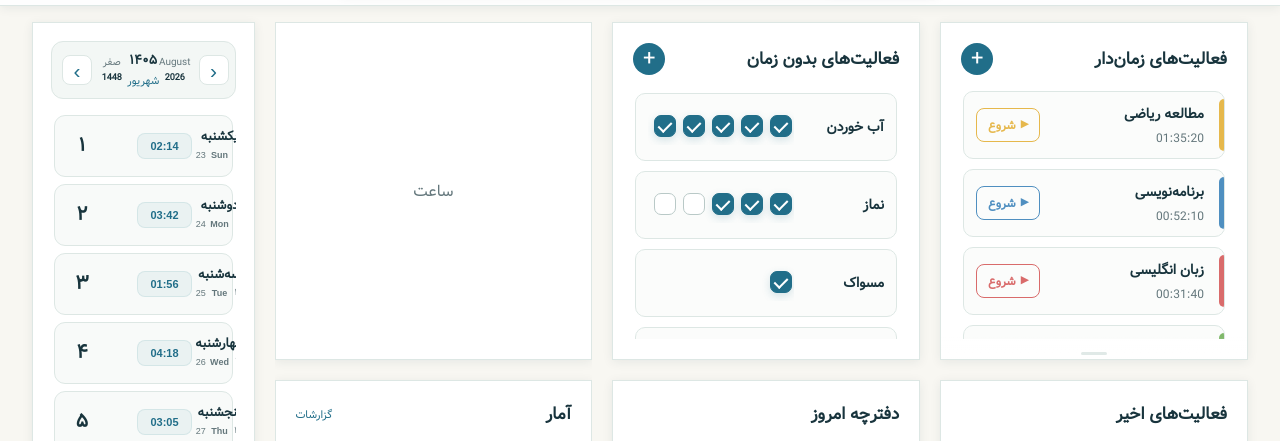
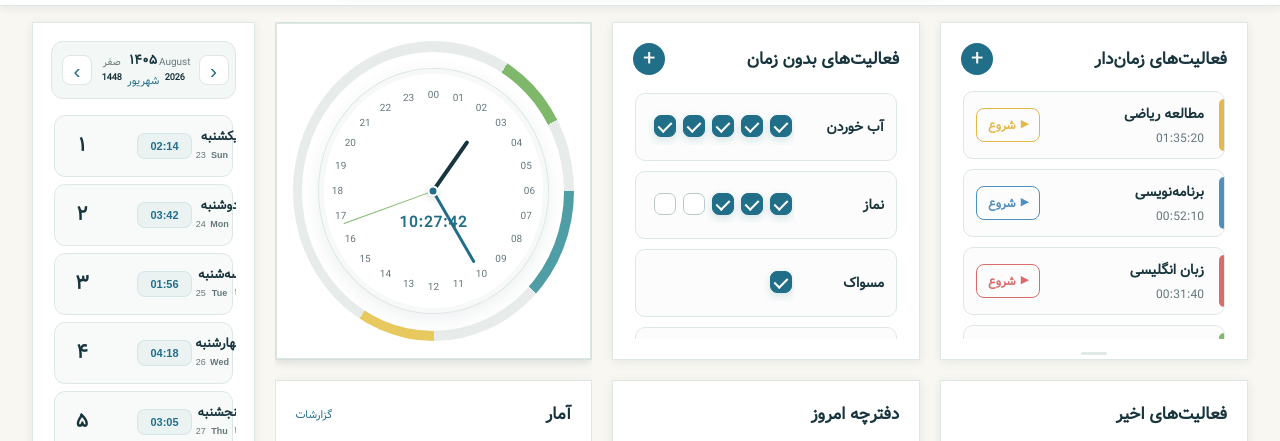
Before and after one commit to amir-m-rajabi/planner, a plain HTML site: page Frontend/pages/dashboard/preview.html in a window 1280 px wide. Shown: the part 66-507 px from the top of the page. Drawn offline with Linux system fonts and the light colour scheme.

Commit message:
feat: complete dashboard UI components

```diff
--- /dev/null
+++ b/Frontend/Components/dashboard/clock/clock.css
@@ -0,0 +1,424 @@
+/* ========================================
+   Clock
+======================================== */
+
+.clock {
+    width: 100%;
+    height: 100%;
+
+    display: flex;
+    align-items: center;
+    justify-content: center;
+
+    padding: 16px;
+
+    background-color: var(--color-surface);
+
+    border: 1px solid var(--color-border);
+    border-radius: var(--radius-lg);
+
+    box-shadow: var(--shadow-sm);
+
+    overflow: hidden;
+
+    color: var(--color-text);
+}
+
+
+/* ========================================
+   Clock Body
+======================================== */
+
+.clock__body {
+    position: relative;
+
+    width: min(100%, 300px);
+    height: min(100%, 300px);
+
+    aspect-ratio: 1;
+
+    display: flex;
+    align-items: center;
+    justify-content: center;
+}
+
+
+/* ========================================
+   Session Ring
+======================================== */
+
+.clock__session-ring {
+    position: absolute;
+
+    width: 100%;
+    height: 100%;
+
+    border-radius: 50%;
+
+    /*
+        فعلاً نمونه‌ی ظاهری.
+        بعداً JavaScript این قسمت را
+        بر اساس زمان واقعی می‌سازد.
+    */
+
+    background:
+        conic-gradient(
+            from -90deg,
+
+            #e7eceb 0deg 120deg,
+
+            #7fb86a 120deg 150deg,
+
+            #e7eceb 150deg 180deg,
+
+            #4f9ea5 180deg 225deg,
+
+            #e7eceb 225deg 270deg,
+
+            #e8c95f 270deg 300deg,
+
+            #e7eceb 300deg 360deg
+        );
+
+    display: flex;
+    align-items: center;
+    justify-content: center;
+
+    z-index: 1;
+}
+
+
+/*
+    فضای داخلی حلقه
+*/
+
+.clock__session-ring::after {
+    content: "";
+
+    position: absolute;
+
+    width: 93%;
+    height: 93%;
+
+    border-radius: 50%;
+
+    background-color: var(--color-surface);
+}
+
+
+/* ========================================
+   Clock Face
+======================================== */
+
+.clock__face {
+    position: relative;
+
+    width: 82%;
+    height: 82%;
+
+    aspect-ratio: 1;
+
+    border-radius: 50%;
+
+    background-color: var(--color-surface);
+
+    border: 1px solid var(--color-border);
+
+    box-shadow:
+        0 5px 18px rgba(24, 52, 61, 0.08),
+        inset 0 0 0 5px rgba(221, 231, 228, 0.25);
+
+    z-index: 2;
+}
+
+
+/* ========================================
+   Hour Numbers
+======================================== */
+
+.clock__number {
+    position: absolute;
+
+    top: 50%;
+    left: 50%;
+
+    width: 26px;
+    height: 26px;
+
+    display: flex;
+    align-items: center;
+    justify-content: center;
+
+    margin: -13px;
+
+    font-size: 10px;
+    font-weight: 500;
+
+    color: var(--color-text-secondary);
+
+    transform-origin: center;
+}
+
+
+/* ========================================
+   24 Hour Positions
+======================================== */
+
+.clock__number--00 {
+    transform: rotate(0deg)
+               translateY(-96px)
+               rotate(0deg);
+}
+
+.clock__number--01 {
+    transform: rotate(15deg)
+               translateY(-96px)
+               rotate(-15deg);
+}
+
+.clock__number--02 {
+    transform: rotate(30deg)
+               translateY(-96px)
+               rotate(-30deg);
+}
+
+.clock__number--03 {
+    transform: rotate(45deg)
+               translateY(-96px)
+               rotate(-45deg);
+}
+
+.clock__number--04 {
+    transform: rotate(60deg)
+               translateY(-96px)
+               rotate(-60deg);
+}
+
+.clock__number--05 {
+    transform: rotate(75deg)
+               translateY(-96px)
+               rotate(-75deg);
+}
+
+.clock__number--06 {
+    transform: rotate(90deg)
+               translateY(-96px)
+               rotate(-90deg);
+}
+
+.clock__number--07 {
+    transform: rotate(105deg)
+               translateY(-96px)
+               rotate(-105deg);
+}
+
+.clock__number--08 {
+    transform: rotate(120deg)
+               translateY(-96px)
+               rotate(-120deg);
+}
+
+.clock__number--09 {
+    transform: rotate(135deg)
+               translateY(-96px)
+               rotate(-135deg);
+}
+
+.clock__number--10 {
+    transform: rotate(150deg)
+               translateY(-96px)
+               rotate(-150deg);
+}
+
+.clock__number--11 {
+    transform: rotate(165deg)
+               translateY(-96px)
+               rotate(-165deg);
+}
+
+.clock__number--12 {
+    transform: rotate(180deg)
+               translateY(-96px)
+               rotate(-180deg);
+}
+
+.clock__number--13 {
+    transform: rotate(195deg)
+               translateY(-96px)
+               rotate(-195deg);
+}
+
+.clock__number--14 {
+    transform: rotate(210deg)
+               translateY(-96px)
+               rotate(-210deg);
+}
+
+.clock__number--15 {
+    transform: rotate(225deg)
+               translateY(-96px)
+               rotate(-225deg);
+}
+
+.clock__number--16 {
+    transform: rotate(240deg)
+               translateY(-96px)
+               rotate(-240deg);
+}
+
+.clock__number--17 {
+    transform: rotate(255deg)
+               translateY(-96px)
+               rotate(-255deg);
+}
+
+.clock__number--18 {
+    transform: rotate(270deg)
+               translateY(-96px)
+               rotate(-270deg);
+}
+
+.clock__number--19 {
+    transform: rotate(285deg)
+               translateY(-96px)
+               rotate(-285deg);
+}
+
+.clock__number--20 {
+    transform: rotate(300deg)
+               translateY(-96px)
+               rotate(-300deg);
+}
+
+.clock__number--21 {
+    transform: rotate(315deg)
+               translateY(-96px)
+               rotate(-315deg);
+}
+
+.clock__number--22 {
+    transform: rotate(330deg)
+               translateY(-96px)
+               rotate(-330deg);
+}
+
+.clock__number--23 {
+    transform: rotate(345deg)
+               translateY(-96px)
+               rotate(-345deg);
+}
+
+
+/* ========================================
+   Digital Clock
+======================================== */
+
+.clock__digital {
+    position: absolute;
+
+    top: 63%;
+    left: 50%;
+
+    transform: translate(-50%, -50%);
+
+    direction: ltr;
+
+    font-size: 15px;
+    font-weight: 600;
+
+    letter-spacing: 1px;
+
+    color: var(--color-primary);
+
+    white-space: nowrap;
+
+    z-index: 4;
+}
+
+
+/* ========================================
+   Clock Hands
+======================================== */
+
+.clock__hand {
+    position: absolute;
+
+    left: 50%;
+    bottom: 50%;
+
+    transform-origin: bottom center;
+
+    border-radius: 999px;
+
+    z-index: 5;
+}
+
+
+/* Hour Hand */
+
+.clock__hand--hour {
+    width: 4px;
+    height: 25%;
+
+    background-color: var(--color-text);
+
+    transform:
+        translateX(-50%)
+        rotate(35deg);
+}
+
+
+/* Minute Hand */
+
+.clock__hand--minute {
+    width: 3px;
+    height: 34%;
+
+    background-color: var(--color-primary);
+
+    transform:
+        translateX(-50%)
+        rotate(150deg);
+}
+
+
+/* Second Hand */
+
+.clock__hand--second {
+    width: 1px;
+    height: 39%;
+
+    background-color: var(--color-accent);
+
+    transform:
+        translateX(-50%)
+        rotate(250deg);
+}
+
+
+/* ========================================
+   Center
+======================================== */
+
+.clock__center {
+    position: absolute;
+
+    top: 50%;
+    left: 50%;
+
+    width: 11px;
+    height: 11px;
+
+    border-radius: 50%;
+
+    background-color: var(--color-primary);
+
+    border: 2px solid var(--color-surface);
+
+    box-shadow:
+        0 2px 6px rgba(24, 52, 61, 0.2);
+
+    transform: translate(-50%, -50%);
+
+    z-index: 10;
+}
--- a/Frontend/pages/dashboard/preview.html
+++ b/Frontend/pages/dashboard/preview.html
@@ -34,6 +34,10 @@
     <link
       rel="stylesheet"
       href="/Frontend/Components/dashboard/calendar/calendar.css"
+    />
+    <link
+      rel="stylesheet"
+      href="/Frontend/Components/dashboard/clock/clock.css"
     />
     <title>Preview</title>
   </head>
@@ -607,7 +611,90 @@
           </div>
 
           <div class="dashboard__center">
-            <section class="dashboard__clock">ساعت</section>
+            <section class="dashboard__clock">
+              <section class="clock">
+                <div class="clock__body">
+                  <!-- Session Ring -->
+                  <div class="clock__session-ring">
+                    <!--
+                    نمونه Sessionها
+                    بعداً این قسمت کاملاً توسط JavaScript
+                    بر اساس Sessionهای واقعی ساخته می‌شود.
+                -->
+
+                    <div
+                      class="clock__session clock__session--study"
+                      style="--session-start: 8; --session-end: 10"
+                    ></div>
+
+                    <div
+                      class="clock__session clock__session--programming"
+                      style="--session-start: 11; --session-end: 13"
+                    ></div>
+
+                    <div
+                      class="clock__session clock__session--language"
+                      style="--session-start: 15; --session-end: 16.5"
+                    ></div>
+                  </div>
+
+                  <!-- 24 Hour Clock Face -->
+                  <div class="clock__face">
+                    <!-- Hour Numbers -->
+
+                    <span class="clock__number clock__number--00">00</span>
+                    <span class="clock__number clock__number--01">01</span>
+                    <span class="clock__number clock__number--02">02</span>
+                    <span class="clock__number clock__number--03">03</span>
+                    <span class="clock__number clock__number--04">04</span>
+                    <span class="clock__number clock__number--05">05</span>
+                    <span class="clock__number clock__number--06">06</span>
+                    <span class="clock__number clock__number--07">07</span>
+                    <span class="clock__number clock__number--08">08</span>
+                    <span class="clock__number clock__number--09">09</span>
+                    <span class="clock__number clock__number--10">10</span>
+                    <span class="clock__number clock__number--11">11</span>
+                    <span class="clock__number clock__number--12">12</span>
+                    <span class="clock__number clock__number--13">13</span>
+                    <span class="clock__number clock__number--14">14</span>
+                    <span class="clock__number clock__number--15">15</span>
+                    <span class="clock__number clock__number--16">16</span>
+                    <span class="clock__number clock__number--17">17</span>
+                    <span class="clock__number clock__number--18">18</span>
+                    <span class="clock__number clock__number--19">19</span>
+                    <span class="clock__number clock__number--20">20</span>
+                    <span class="clock__number clock__number--21">21</span>
+                    <span class="clock__number clock__number--22">22</span>
+                    <span class="clock__number clock__number--23">23</span>
+
+                    <!-- Digital Clock -->
+
+                    <div class="clock__digital" id="digitalClock">10:27:42</div>
+
+                    <!-- Clock Hands -->
+
+                    <div
+                      class="clock__hand clock__hand--hour"
+                      id="hourHand"
+                    ></div>
+
+                    <div
+                      class="clock__hand clock__hand--minute"
+                      id="minuteHand"
+                    ></div>
+
+                    <div
+                      class="clock__hand clock__hand--second"
+                      id="secondHand"
+                    ></div>
+
+                    <!-- Center -->
+
+                    <div class="clock__center"></div>
+                  </div>
+                </div>
+              </section>
+            </section>
 
             <section class="dashboard__statistics">
               <section class="statistics">
```
Also changed, not shown: Frontend/Components/dashboard/clock/clock.html (added, +73 -0 lines), Frontend/Components/dashboard/clock/clock.js (added).
